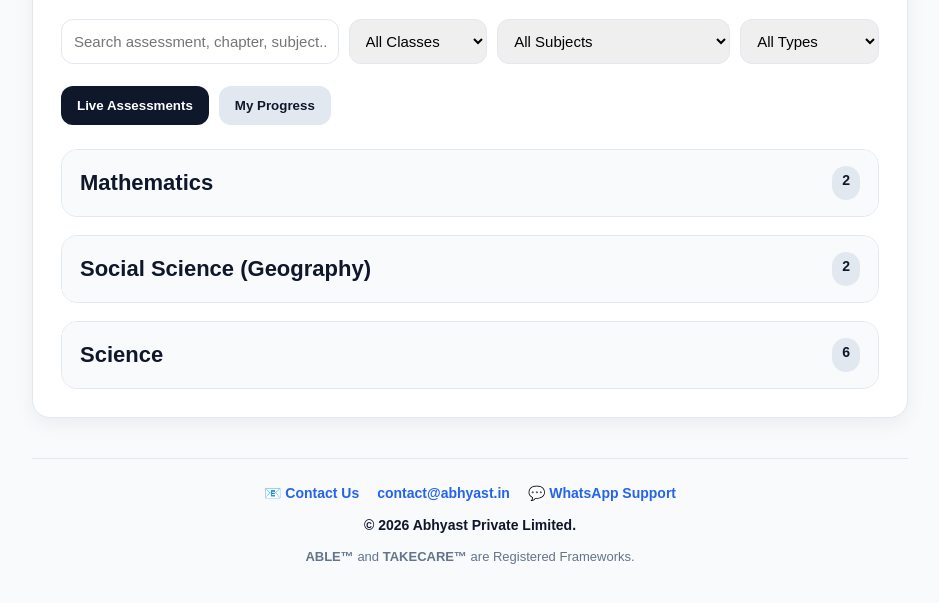
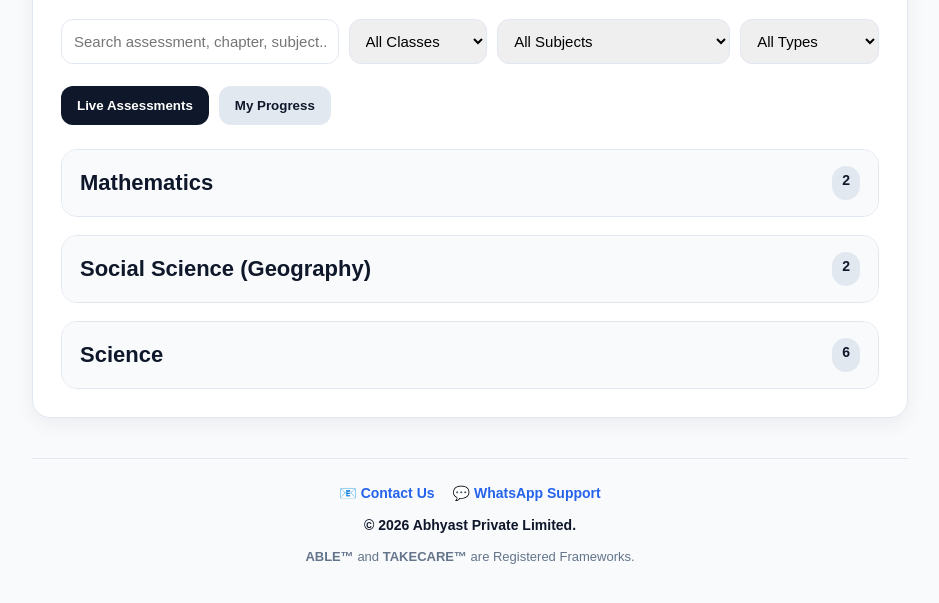
Before and after one commit to Abhyast-Dev/able-student-viewer, a plain HTML site: page index.html in a window 1280 px wide. Shown: the part 225-828 px from the top of the page, without its empty margins (170-1109 px from the left). Drawn offline with nearby package versions, Linux system fonts and the light colour scheme.

Commit message:
Update index.html

```diff
--- a/index.html
+++ b/index.html
@@ -53,7 +53,7 @@
       <div class="footer-container">
         <div class="footer-links">
           <a href="mailto:contact@abhyast.in">📧 Contact Us</a>
-          <a href="mailto:contact@abhyast.in">contact@abhyast.in</a>
+
           <a href="https://wa.me/919910686080" target="_blank">💬 WhatsApp Support</a>
         </div>
         <div class="footer-copy">© 2026 Abhyast Private Limited.</div>
```
